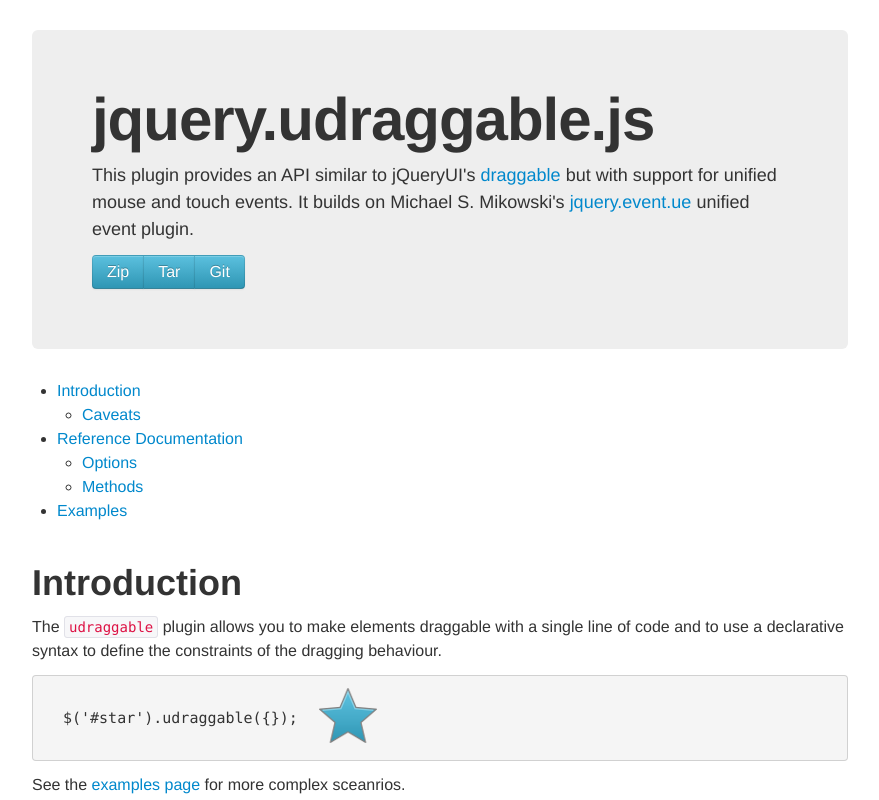
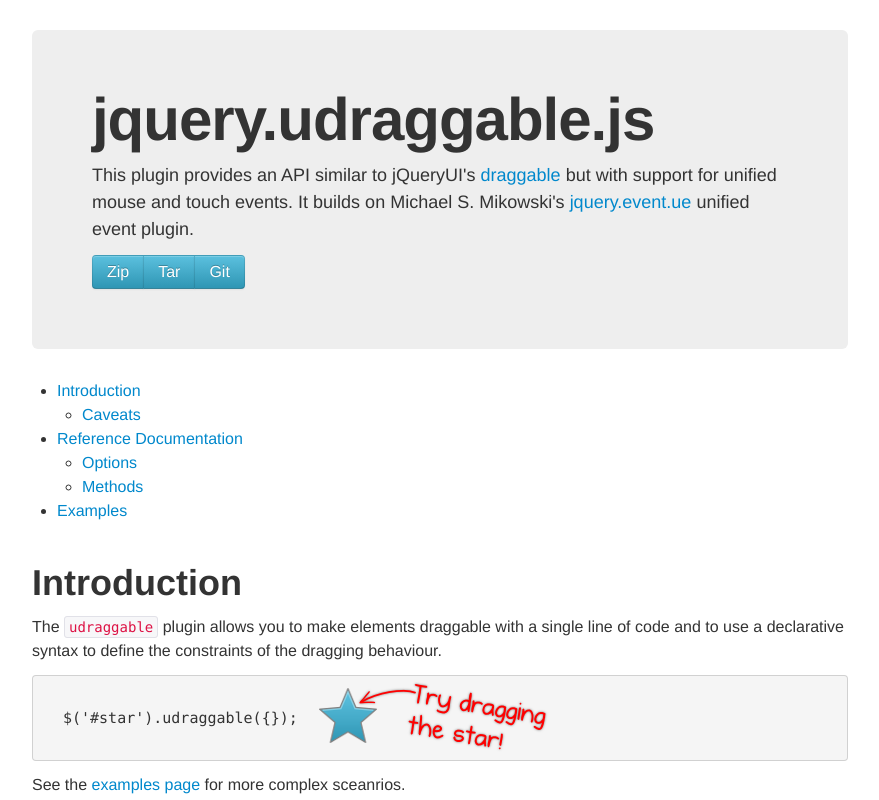
Before and after one commit to grantm/jquery-udraggable, a plain HTML site: page index.html in a window 1280 px wide. Shown: the top 800 px of the page, without its empty margins (200-1079 px from the left). Drawn offline with Linux system fonts and the light colour scheme.

Commit message:
add the "try dragging the star" suggestion

```diff
--- a/css/site.css
+++ b/css/site.css
@@ -47,6 +47,15 @@
   padding: 30px;
 }
 
+#try-drag {
+  position: absolute;
+  left: 295px;
+  top: 5px;
+  width: 256px;
+  height: 74px;
+  background-image: url(../img/try-dragging.png)
+}
+
 #star {
   position: absolute;
   left: 295px;
--- a/index.html
+++ b/index.html
@@ -51,7 +51,7 @@
             draggable with a single line of code and to use a declarative syntax
             to define the constraints of the dragging behaviour.</p>
 
-            <pre id="sample1">$('#star').udraggable({});<span id="star-here"></span><div id="star"></div></pre>
+            <pre id="sample1">$('#star').udraggable({});<span id="star-here"></span><div id="try-drag"></div><div id="star"></div></pre>
 
             <p>See the <a href="examples/options.html">examples page</a> for more
             complex sceanrios.</p>
@@ -339,8 +339,17 @@
   <script type="text/javascript">
       // Ensure the star image is visible on screen and then make it draggable
       var pos = $('#star-here').position();
+      $('#try-drag').css("left", pos.left + 20 + 'px');
       $('#star').css("left", pos.left + 20 + 'px');
-      $('#star').udraggable({});
+      $('#star').udraggable({
+        start: function() {
+          $('#try-drag').animate(
+              {opacity: 0},
+              250,
+              function() { $('#try-drag').remove(); }
+          );
+        }
+      });
   </script>
 
 </body>
```
Also changed, not shown: img/try-dragging.png (added).
